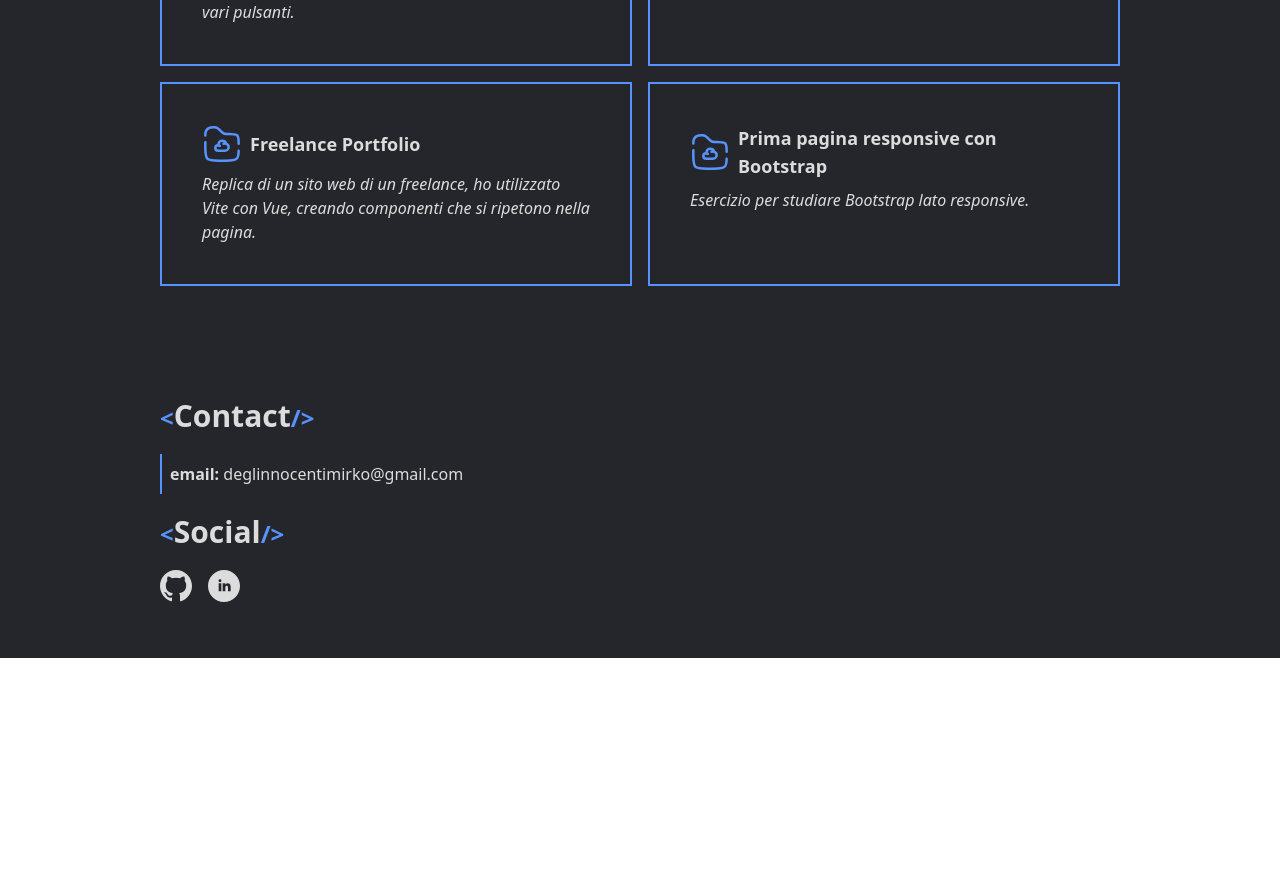
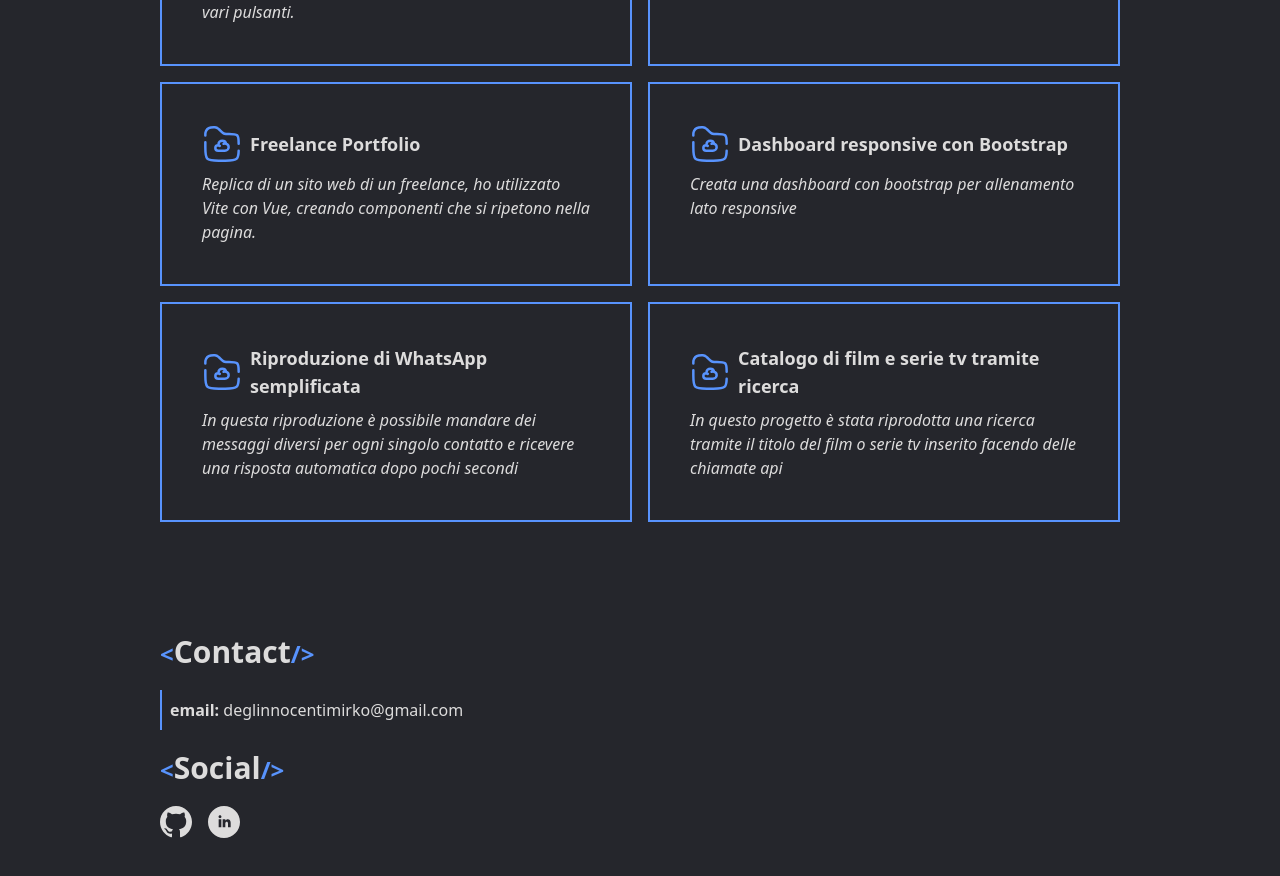
Before and after one commit to mirkodeglinnocenti/portfolio-frontend, a React (Vite) app: page / in a window 1280 px wide. Shown: the part 3705-4581 px from the top of the page. Before the commit the page ends 4363 px from the top, so only its background shows below. Built offline with nearby package versions, Linux system fonts and the light colour scheme.

Commit message:
FEAT 2 projects add

```diff
--- a/src/components/home/Projects.tsx
+++ b/src/components/home/Projects.tsx
@@ -31,9 +31,19 @@ const Projects = () => {
       url: "https://freelanceportfolio-plum.vercel.app/",
     },
     {
-      title: "Prima pagina responsive con Bootstrap",
-      description: "Esercizio per studiare Bootstrap lato responsive.",
-      url: "https://mirkodeglinnocenti.github.io/html-css-bootstrap-freelancer/",
+      title: "Dashboard responsive con Bootstrap",
+      description: "Creata una dashboard con bootstrap per allenamento lato responsive",
+      url: "https://mirkodeglinnocenti.github.io/html-css-bootstrap-dashboard/",
+    },
+    {
+      title: "Riproduzione di WhatsApp semplificata",
+      description: "In questa riproduzione è possibile mandare dei messaggi diversi per ogni singolo contatto e ricevere una risposta automatica dopo pochi secondi",
+      url: "https://mirkodeglinnocenti.github.io/vue-boolzapp/",
+    },
+    {
+      title: "Catalogo di film e serie tv tramite ricerca",
+      description: "In questo progetto è stata riprodotta una ricerca tramite il titolo del film o serie tv inserito facendo delle chiamate api",
+      url: "https://boolflix-three.vercel.app/",
     },
   ];
   return (
```
